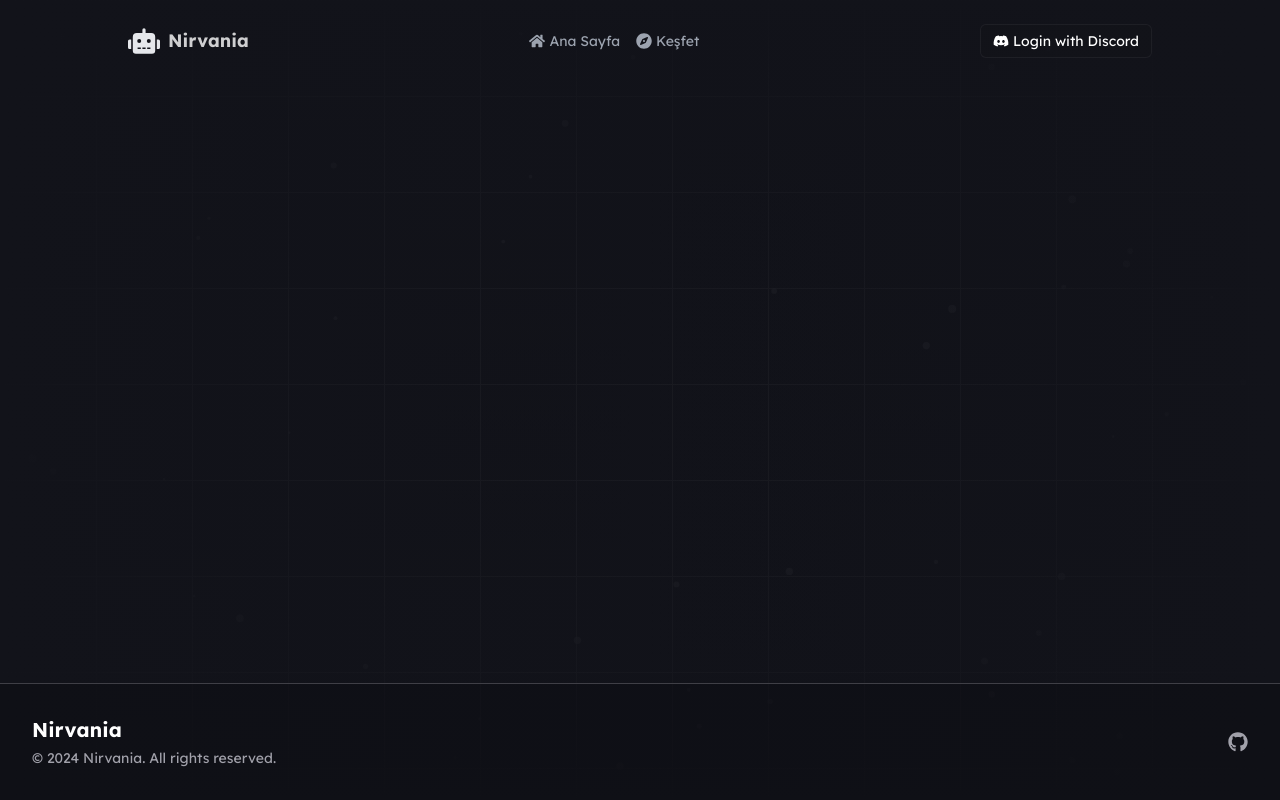
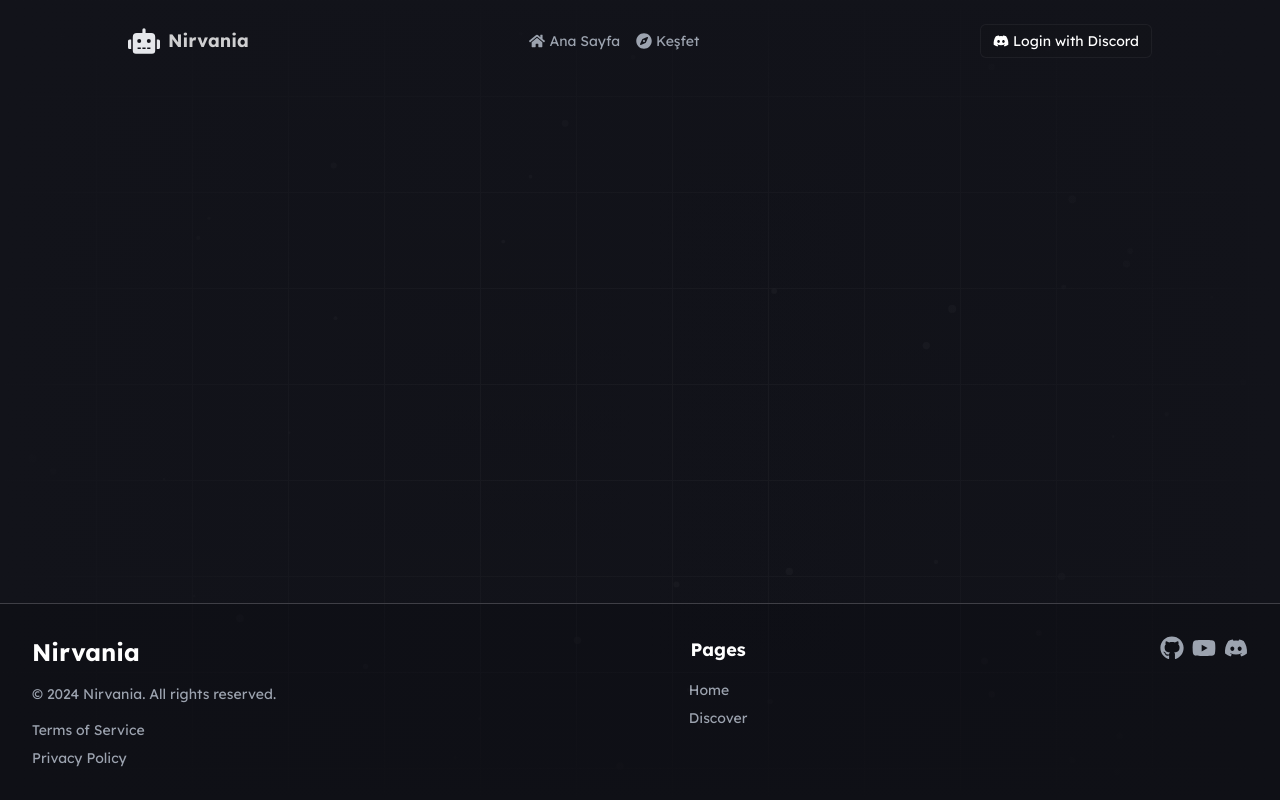
Before and after one commit to Fr3zyy/nirvania-botlist, a Next.js app in the folder client/: page / in a window 1280 px wide. Built offline with nearby package versions, Linux system fonts and the light colour scheme; no server answers.

Commit message:
Updated footer design.

```diff
--- a/client/src/components/Footer/index.jsx
+++ b/client/src/components/Footer/index.jsx
@@ -1,19 +1,36 @@
 "use client"
 import React from 'react';
-import { FaGithub } from 'react-icons/fa';
+import { FaDiscord, FaGithub, FaYoutube } from 'react-icons/fa';
 
 const Footer = () => {
     return (
         <footer className="bg-zinc-950/20 border-t border-zinc-700 py-8 fixed bottom-0 left-0 w-full">
             <div className="container mx-auto px-4 sm:px-6 lg:px-8">
-                <div className="flex flex-col sm:flex-row justify-between items-center">
-                    <div className="text-center sm:text-left mb-4 sm:mb-0">
-                        <a href="/" className="text-xl font-bold text-white">Nirvania</a>
-                        <p className="text-sm text-zinc-400 mt-1">© 2024 Nirvania. All rights reserved.</p>
+                <div className="flex flex-col md:flex-row justify-between space-y-10 md:space-y-0">
+                    <div className="flex flex-col space-y-4">
+                        <a href="/" className="text-2xl font-bold text-white hover:text-gray-400 transition-colors duration-300">Nirvania</a>
+                        <p className="text-sm text-gray-400">© 2024 Nirvania. All rights reserved.</p>
+                        <div className="text-sm text-gray-400 space-y-2 flex flex-col">
+                            <a href="/terms" className="hover:text-white transition-colors duration-300">Terms of Service</a>
+                            <a href="/privacy" className="hover:text-white transition-colors duration-300">Privacy Policy</a>
+                        </div>
                     </div>
-                    <div className="flex space-x-6">
-                        <a href="#" target='_blank' className="text-zinc-400 hover:text-white">
-                            <FaGithub className='w-5 h-5'/>
+                    <div className="flex flex-col items-center space-y-4">
+                        <h3 className="text-lg font-bold text-white">Pages</h3>
+                        <div className="text-sm text-gray-400 space-y-2 flex flex-col">
+                            <a href="/" className="hover:text-white transition-colors duration-300">Home</a>
+                            <a href="/discover" className="hover:text-white transition-colors duration-300">Discover</a>
+                        </div>
+                    </div>
+                    <div className="flex space-x-2">
+                        <a href="https://github.com/Fr3zyy/nirvania-botlist" target='_blank' rel='noopener noreferrer' className="text-gray-400 hover:text-white transition-colors duration-300">
+                            <FaGithub className='w-6 h-6' />
+                        </a>
+                        <a href="https://youtube.com/@Fr3zy" target='_blank' rel='noopener noreferrer' className="text-gray-400 hover:text-white transition-colors duration-300">
+                            <FaYoutube className='w-6 h-6' />
+                        </a>
+                        <a href="https://discord.gg/nirvania-code-1068528773936447578" target='_blank' rel='noopener noreferrer' className="text-gray-400 hover:text-white transition-colors duration-300">
+                            <FaDiscord className='w-6 h-6' />
                         </a>
                     </div>
                 </div>
```
